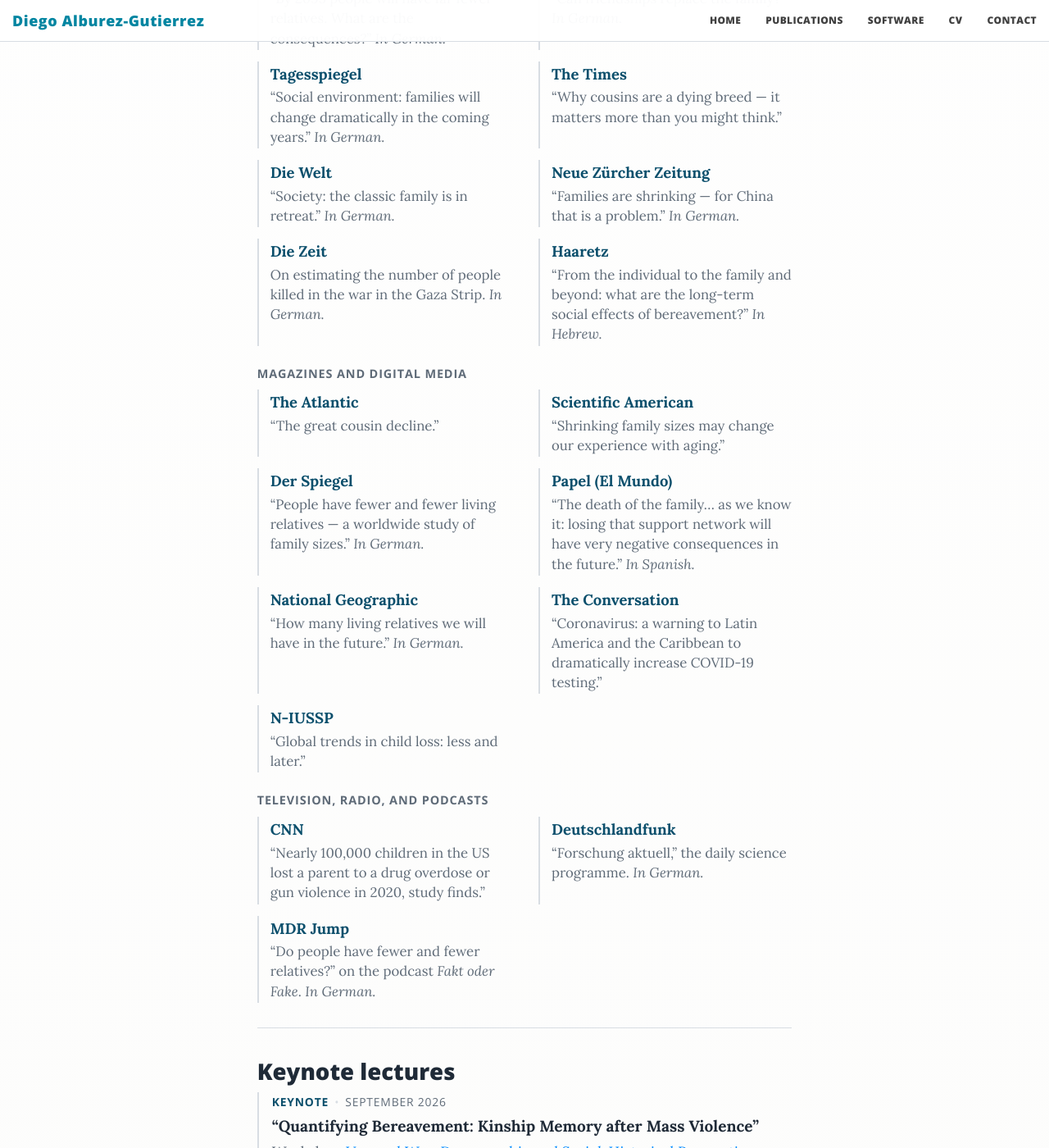
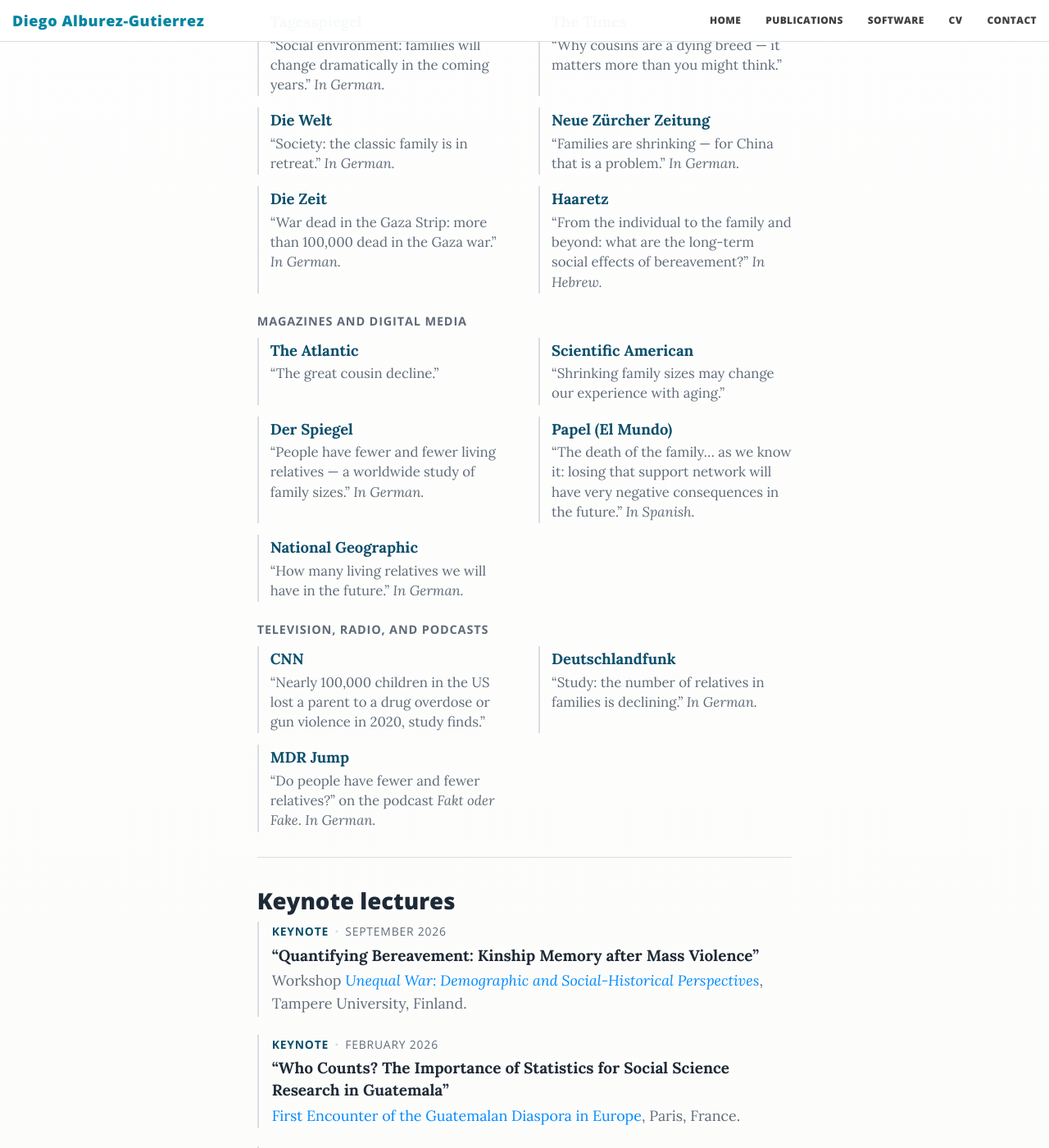
Before and after one commit to alburezg/alburezg.github.io, a Jekyll site: the page built from public-engagement.md, in a window 1280 px wide and 1400 px high, scrolled down 1288 px. Shown: the whole window at 82% size. Built offline with Jekyll 4.4.1, drawn with Linux system fonts in a browser that asks for light colours; nearby versions of some CDN libraries; some of the changed text lies outside the part shown.

Commit message:
Correct two headlines and trim the Public Engagement intro
- Die Zeit: "Kriegstote im Gazastreifen: Mehr als 100.000 Tote im Gazakrieg"
- Deutschlandfunk: "Studie: In Familien nimmt Zahl der Verwandten ab"

Both were supplied directly, since neither site serves its headline to
an automated request.

Also cut the intro to a single sentence and drop The Conversation and
the N-IUSSP piece.

```diff
--- a/public-engagement.md
+++ b/public-engagement.md
@@ -133,10 +133,9 @@
 
 <div class="academic-page">
   <p class="lede">
-    My work on families, kinship and the human cost of armed conflict has been covered by the
-    international press, including <em>The Economist</em>, <em>The Atlantic</em>, <em>El Pa&iacute;s</em>,
+    My work has been covered by <em>The Economist</em>, <em>The Atlantic</em>, <em>El Pa&iacute;s</em>,
     <em>Der Spiegel</em>, <em>Scientific American</em>, <em>The Times</em>, <em>Die Zeit</em>, CNN and
-    <em>Haaretz</em>. Media enquiries are welcome via the <a href="{{ site.baseurl }}/contact">contact page</a>.
+    <em>Haaretz</em>, among others.
   </p>
 
   <nav class="pub-nav" aria-label="Public engagement sections">
@@ -202,7 +201,7 @@
       </li>
       <li>
         <a class="pe-outlet" href="https://www.zeit.de/politik/ausland/2025-11/kriegstote-gazastreifen-opferzahlen-schaetzung">Die Zeit</a>
-        <span class="pe-desc">On estimating the number of people killed in the war in the Gaza Strip. <span class="pe-lang">In German.</span></span>
+        <span class="pe-desc">&ldquo;War dead in the Gaza Strip: more than 100,000 dead in the Gaza war.&rdquo; <span class="pe-lang">In German.</span></span>
       </li>
       <li>
         <a class="pe-outlet" href="https://www.haaretz.co.il/science/social-science/2024-08-04/ty-article-magazine/.premium/00000191-03e9-db69-af9f-ffed78d40000">Haaretz</a>
@@ -232,14 +231,6 @@
         <a class="pe-outlet" href="https://www.nationalgeographic.de/wissenschaft/2024/01/anzahl-lebende-verwandte-in-zukunft-gross-familie-demografischer-wandel">National Geographic</a>
         <span class="pe-desc">&ldquo;How many living relatives we will have in the future.&rdquo; <span class="pe-lang">In German.</span></span>
       </li>
-      <li>
-        <a class="pe-outlet" href="https://theconversation.com/coronavirus-a-warning-to-latin-america-and-the-caribbean-to-dramatically-increase-covid-19-testing-135759">The Conversation</a>
-        <span class="pe-desc">&ldquo;Coronavirus: a warning to Latin America and the Caribbean to dramatically increase COVID-19 testing.&rdquo;</span>
-      </li>
-      <li>
-        <a class="pe-outlet" href="https://www.niussp.org/health-and-mortality/global-trends-in-child-loss-less-and-later/">N-IUSSP</a>
-        <span class="pe-desc">&ldquo;Global trends in child loss: less and later.&rdquo;</span>
-      </li>
     </ul>
 
     <h3 class="pe-subhead">Television, radio, and podcasts</h3>
@@ -250,7 +241,7 @@
       </li>
       <li>
         <a class="pe-outlet" href="https://www.deutschlandfunk.de/forschung-aktuell-100.html">Deutschlandfunk</a>
-        <span class="pe-desc">&ldquo;Forschung aktuell,&rdquo; the daily science programme. <span class="pe-lang">In German.</span></span>
+        <span class="pe-desc">&ldquo;Study: the number of relatives in families is declining.&rdquo; <span class="pe-lang">In German.</span></span>
       </li>
       <li>
         <a class="pe-outlet" href="https://www.mdrjump.de/podcasts/fakt-oder-fake/hat-der-mensch-immer-weniger-verwandte-100.html">MDR Jump</a>
```
